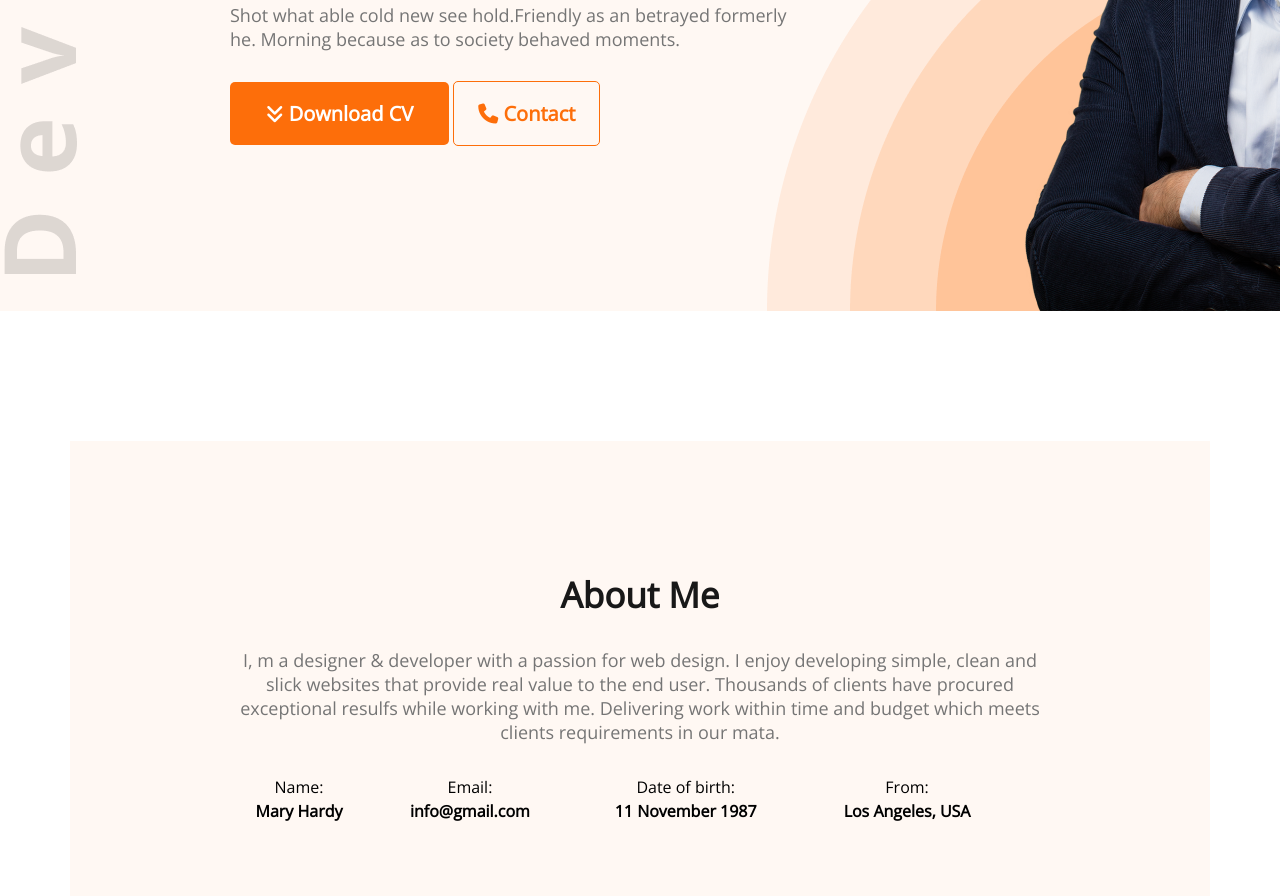
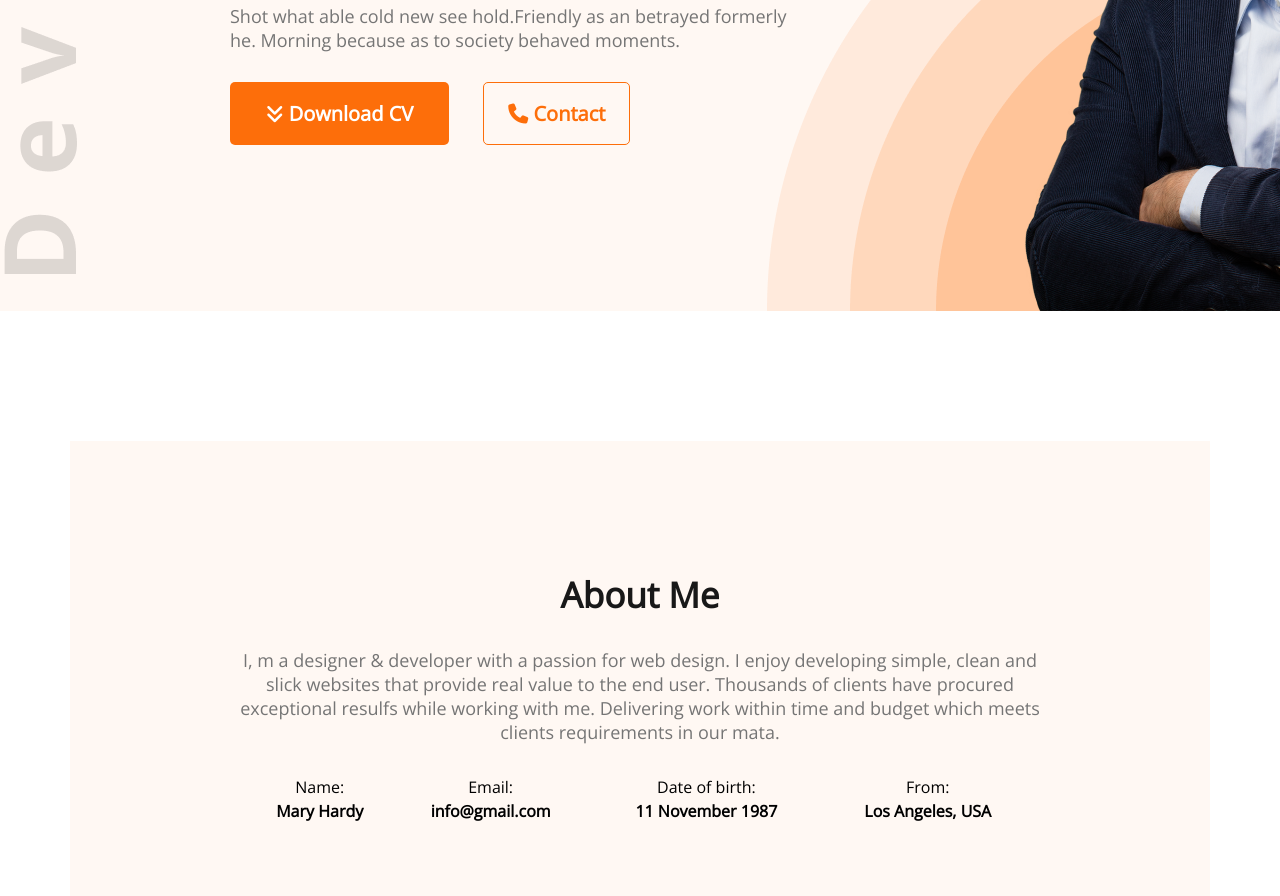
Before and after one commit to anikdot1/portfolio-website, a plain HTML site: page index.html in a window 1280 px wide. Shown: the part 526-1422 px from the top of the page. Drawn offline with nearby package versions, Linux system fonts and the light colour scheme.

Commit message:
CSS Error Correction

```diff
--- a/index.html
+++ b/index.html
@@ -46,7 +46,7 @@
                 simple, clean and slick websites that provide real value to the end user. Thousands of clients have
                 procured exceptional resulfs while working with me. Delivering work within time and budget which meets
                 clients requirements in our mata.</p>
-            <table style="width: 95%; padding-top: 30px;">
+            <table style="width: 95%; padding-top: 30px; margin: 0 auto;">
                 <tr>
                     <td style="text-align: center;">Name:</td>
                     <td style="text-align: center;">Email:</td>
--- a/resources/styles/style.css
+++ b/resources/styles/style.css
@@ -93,10 +93,11 @@
     font-size: 20px;
     text-align: center;
     color: #FD6E0A;
-    padding: 18px 24px;
+    padding: 17px 24px;
     border: 1px solid #FD6E0A;
     border-radius: 5px;
     background: none;
+    margin-left: 30px;
 }
 
 /* Main section */
```
